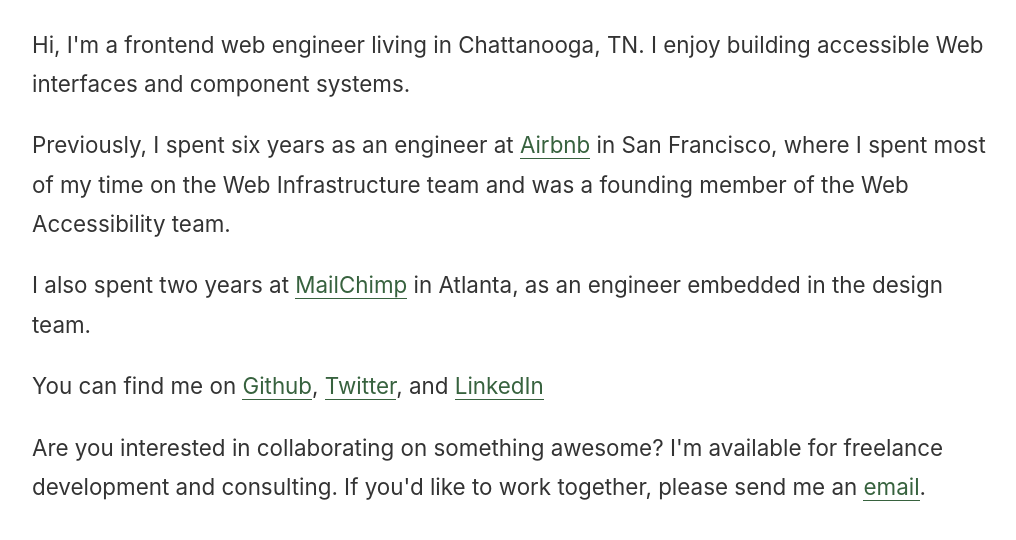
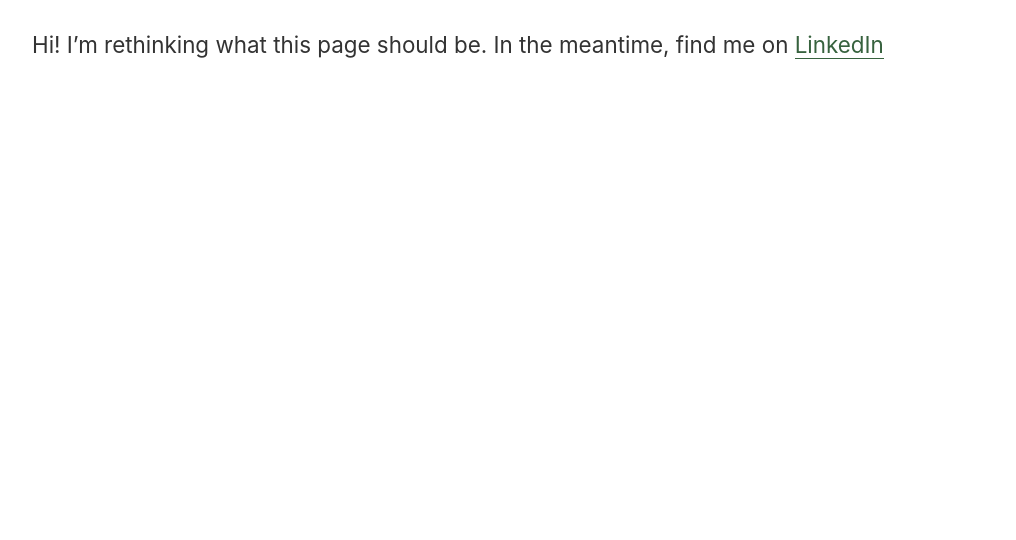
Before and after one commit to wyattdanger/wyattdanger.github.io, a plain HTML site: page index.html in a window 1280 px wide. Shown: the part 90-630 px from the top of the page, without its empty margins (128-1144 px from the left). Drawn offline with Linux system fonts and the light colour scheme.

Commit message:
Simplify copy

```diff
--- a/index.html
+++ b/index.html
@@ -64,12 +64,7 @@
 <body>
   <section>
     <h1>Stephen Wyatt Bush</h1>
-    <p>Hi, I'm a frontend web engineer living in Chattanooga, TN. I enjoy building accessible Web interfaces and component systems.</p>
-    <p>Previously, I spent six years as an engineer at <a href="https://www.airbnb.com/">Airbnb</a> in San Francisco, where I spent most of my time on the Web Infrastructure team and was a founding member of the Web Accessibility team.</p>
-    <p>I also spent two years at <a href="https://mailchimp.com/">MailChimp</a> in Atlanta, as an engineer embedded in the design team.</p>
-    <p>You can find me on <a href="https://github.com/wyattdanger">Github</a>,
-    <a href="https://twitter.com/wyattdanger">Twitter</a>, and <a href="https://www.linkedin.com/in/stephenwyattbush/">LinkedIn</a></p>
-    <p>Are you interested in collaborating on something awesome? I'm available for freelance development and consulting. If you'd like to work together, please send me an <a href="mailto:stephen.wyatt@gmail.com">email</a>.
+    <p>Hi! I&rsquo;m rethinking what this page should be. In the meantime, find me on <a href="https://www.linkedin.com/in/stephenwyattbush/">LinkedIn</a></p>
   </section>
 </body>
 
```
